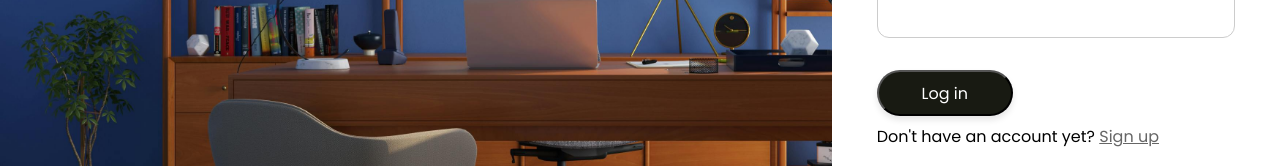
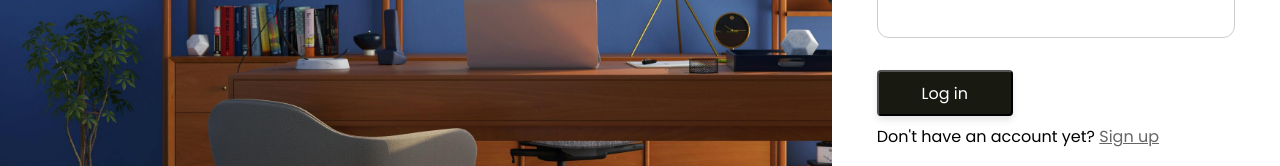
Before and after one commit to code-Harsh247/FRSS-project, a React (Create React App) app in the folder frontend/: page /login in a window 1280 px wide. Shown: the part 403-569 px from the top of the page. Built offline with nearby package versions, Linux system fonts and the light colour scheme.

Commit message:
Changed Btn component border radius from 64px tto 4px

```diff
--- a/frontend/src/components/Button/CustomButton.css
+++ b/frontend/src/components/Button/CustomButton.css
@@ -2,7 +2,7 @@
     margin-top: 2rem;
     width: 8.5em;
     height: 2.9em;
-    border-radius: 64px;
+    border-radius: 4px;
     background-color: #181A12;
     color: white;
     transform: scale(1);
```
